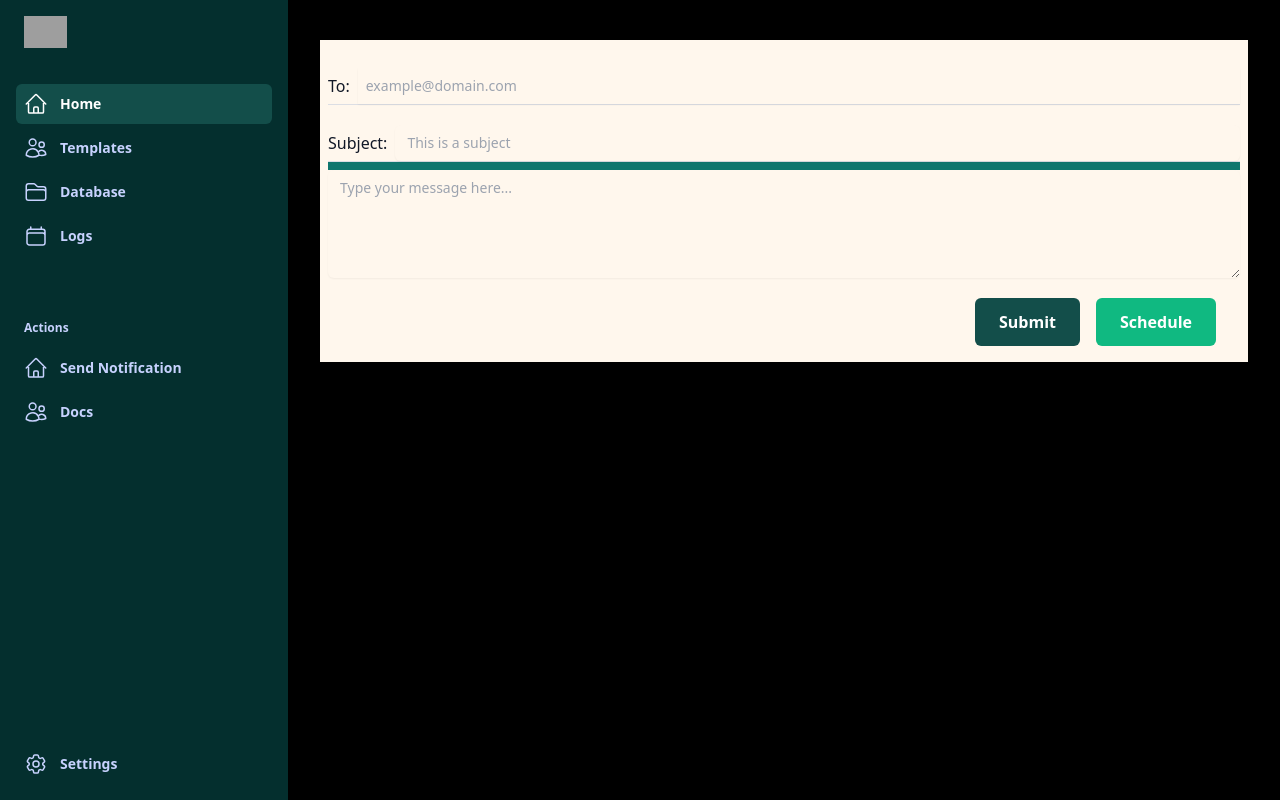
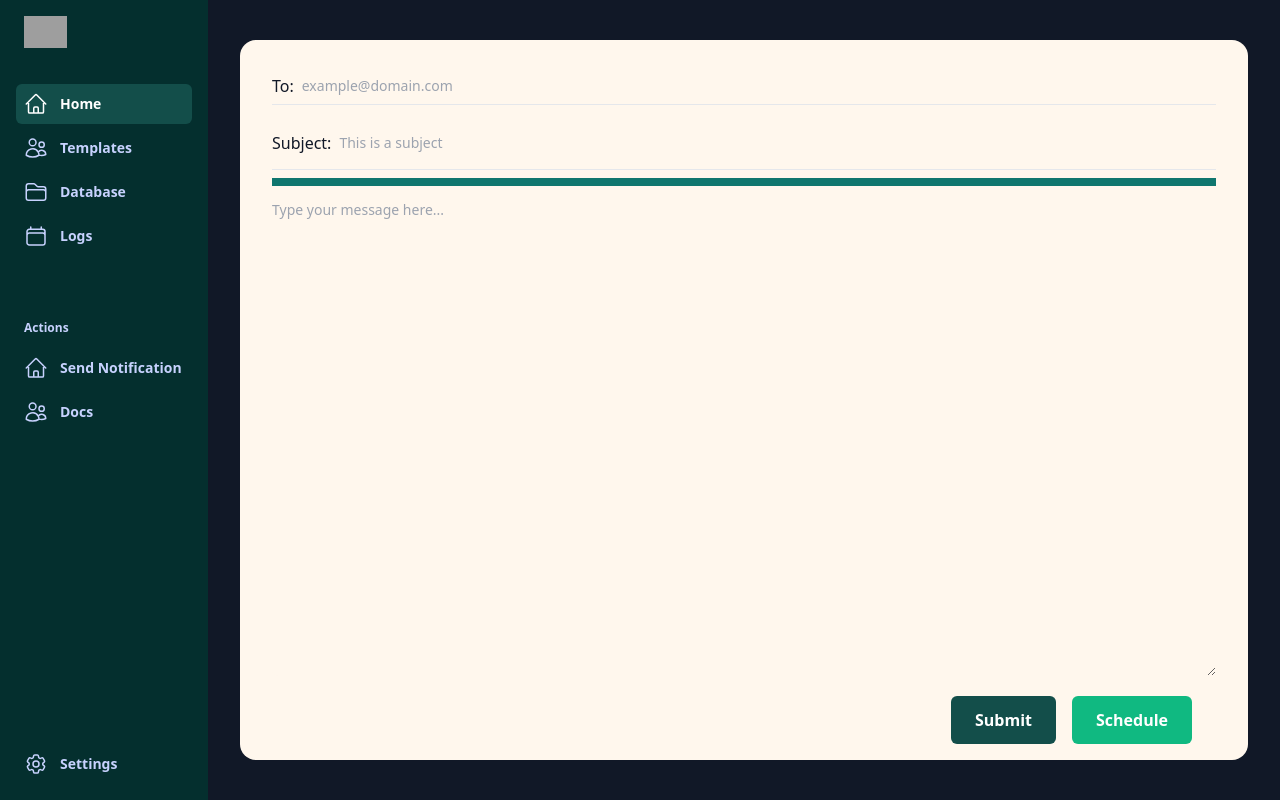
Before and after one commit to BvrLab/one-notification-api, a Next.js app in the folder client/: page /dashboard/send-notification in a window 1280 px wide. Built offline with nearby package versions, Linux system fonts and the light colour scheme; grey boxes are pictures that could not be loaded.

Commit message:
improved UI

```diff
--- a/client/src/app/dashboard/layout.tsx
+++ b/client/src/app/dashboard/layout.tsx
@@ -33,19 +33,19 @@ export default function RootLayout({
   children: React.ReactNode;
 }>) {
   return (
-    <html className="h-full bg-white" lang="en">
-      <body className="h-full">
-        <div>
+    <html lang="en">
+      <body>
+        <div className="h-full bg-gray-900">
           {/* Static sidebar for desktop */}
           <SideNavMenu
             navigations={navigation}
             actions={actions}
             settings={settings}
           />
-          <div className="lg:pl-72">
+          <div className="lg:pl-52 h-full">
             {/* could add top bar in future or in other case*/}
-            <main className="py-10">
-              <div className="px-4 sm:px-6 lg:px-8">{children}</div>
+            <main className="py-10 h-full">
+              <div className="px-4 sm:px-6 lg:px-8 h-full">{children}</div>
             </main>
           </div>
         </div>
--- a/client/src/app/dashboard/send-notification/page.tsx
+++ b/client/src/app/dashboard/send-notification/page.tsx
@@ -3,7 +3,7 @@ import NotificationForm from "@/components/NotificationForm/NotificationForm";
 export default function Page() {
   return (
 
-    <section className="">
+    <section className="h-full flex flex-col">
       <NotificationForm />
     </section>
 
--- a/client/src/app/layout.tsx
+++ b/client/src/app/layout.tsx
@@ -1,8 +1,8 @@
 import type { Metadata } from "next";
-import { Inter } from "next/font/google";
+// import { Inter } from "next/font/google";
 import "./globals.css";
 
-const inter = Inter({ subsets: ["latin"] });
+// const inter = Inter({ subsets: ["latin"] });
 
 export const metadata: Metadata = {
   title: "Create Next App",
@@ -15,8 +15,8 @@ export default function RootLayout({
   children: React.ReactNode;
 }>) {
   return (
-    <html lang="en">
-      <body className={inter.className}>{children}</body>
+    <html className="h-full bg-zinc-900" lang="en">
+      <body className="h-full">{children}</body>
     </html>
   );
 }
--- a/client/src/app/page.tsx
+++ b/client/src/app/page.tsx
@@ -5,7 +5,7 @@ import Link from "next/link";
 
 export default function Home() {
   return (
-    <main className="flex min-h-screen flex-col items-center justify-between">
+    <main className="flex min-h-screen flex-col items-center justify-between bg-gray-900">
     {/* <main> */}
         <Link
             className="m-auto hover:bg-teal-800 rounded-md bg-teal-900 py-3 px-6 mx-2 text-base font-semibold text-white outline-none"
--- a/client/src/components/NotificationForm/NotificationForm.tsx
+++ b/client/src/components/NotificationForm/NotificationForm.tsx
@@ -19,8 +19,8 @@ const NotificationForm: FC = () => {
   };
 
   return (
-    <div className="p-2 bg-orange-50">
-      <form onSubmit={handleSubmit(onSubmit)}>
+    <div className="py-2 px-8 bg-orange-50 rounded-2xl h-full overflow-auto">
+      <form className="flex flex-col h-full" onSubmit={handleSubmit(onSubmit)} >
         <div className="flex w-full mt-5 items-center border-0 border-b-xs border-solid">
           <label
             htmlFor="name"
@@ -31,11 +31,11 @@ const NotificationForm: FC = () => {
           <input
             type="text"
             placeholder="example@domain.com"
-            className="block w-full border-0 py-1.5 px-2 bg-orange-50 text-gray-900 shadow-sm sm:text-sm sm:leading-6 focus:outline-none"
+            className="block w-full border-0 py-1.5 bg-orange-50 text-gray-900 sm:text-sm sm:leading-6 focus:outline-none"
             {...register("to", { required: true })}
           />
         </div>
-        <div className="h-px w-full bg-[#DCDEE4]"></div>
+        <div className="h-px w-full border-t bg-[#DCDEE4]"></div>
 
         <div className="flex w-full mt-5 items-center border-0 border-b-xs border-solid">
           {/*           className="block w-full rounded-md border-0 py-1.5 px-3 text-gray-900 shadow-sm ring-1 ring-inset ring-gray-300 placeholder:text-gray-400 focus:ring-2 focus:ring-inset focus:ring-indigo-600 sm:text-sm sm:leading-6" */}
@@ -48,23 +48,19 @@ const NotificationForm: FC = () => {
           <input
             type="text"
             placeholder="This is a subject"
-            className="block w-full rounded-md border-0 py-1.5 px-3 text-gray-900 shadow-sm bg-orange-50 sm:text-sm sm:leading-6 focus:outline-none"
+            className="block w-full rounded-md border-0 py-1.5 text-gray-900 bg-orange-50 sm:text-sm sm:leading-6 focus:outline-none"
             {...register("subject", { required: true })}
           />
         </div>
-        <div className="h-px w-full bg-[#DCDEE4]"></div>
+        <div className="h-px w-full my-2  border-t bg-[#DCDEE4]"></div>
 
-        <div className="h-2 w-full bg-teal-700"></div>
+        <div className="h-2 w-full min-h-1 bg-teal-700"></div>
 
-        <div className="mb-5">
-          <label
-            htmlFor="message"
-            className="block text-sm font-medium leading-6 text-gray-900"
-          ></label>
+        <div className="mb-5 flex-grow">
           <textarea
-            rows={4}
+            rows={15}
             placeholder="Type your message here..."
-            className="block w-full rounded-md border-0 py-1.5 px-3 text-gray-900 shadow-sm bg-orange-50 sm:text-sm sm:leading-6 focus:outline-none"
+            className="block w-full h-full rounded-md border-0 py-3 text-gray-900 bg-orange-50 sm:text-sm sm:leading-6 focus:outline-none"
             {...register("content", { required: true })}
           ></textarea>
         </div>
--- a/client/src/components/SideNavMenu/SideNavMenu.tsx
+++ b/client/src/components/SideNavMenu/SideNavMenu.tsx
@@ -44,7 +44,7 @@ const SideNavMenu = ({ navigations, actions, settings }: SideNavMenuProp) => {
   return (
     <>
       {/* Static sidebar for desktop */}
-      <div className="hidden lg:fixed lg:inset-y-0 lg:z-50 lg:flex lg:w-72 lg:flex-col">
+      <div className="hidden lg:fixed lg:inset-y-0 lg:z-50 lg:flex lg:w-52 lg:flex-col">
         {/* Sidebar component, swap this element with another sidebar if you like */}
         <div className="flex grow flex-col gap-y-5 overflow-y-auto bg-teal-950 px-6 pb-4">
           <div className="flex h-16 shrink-0 items-center">
```
